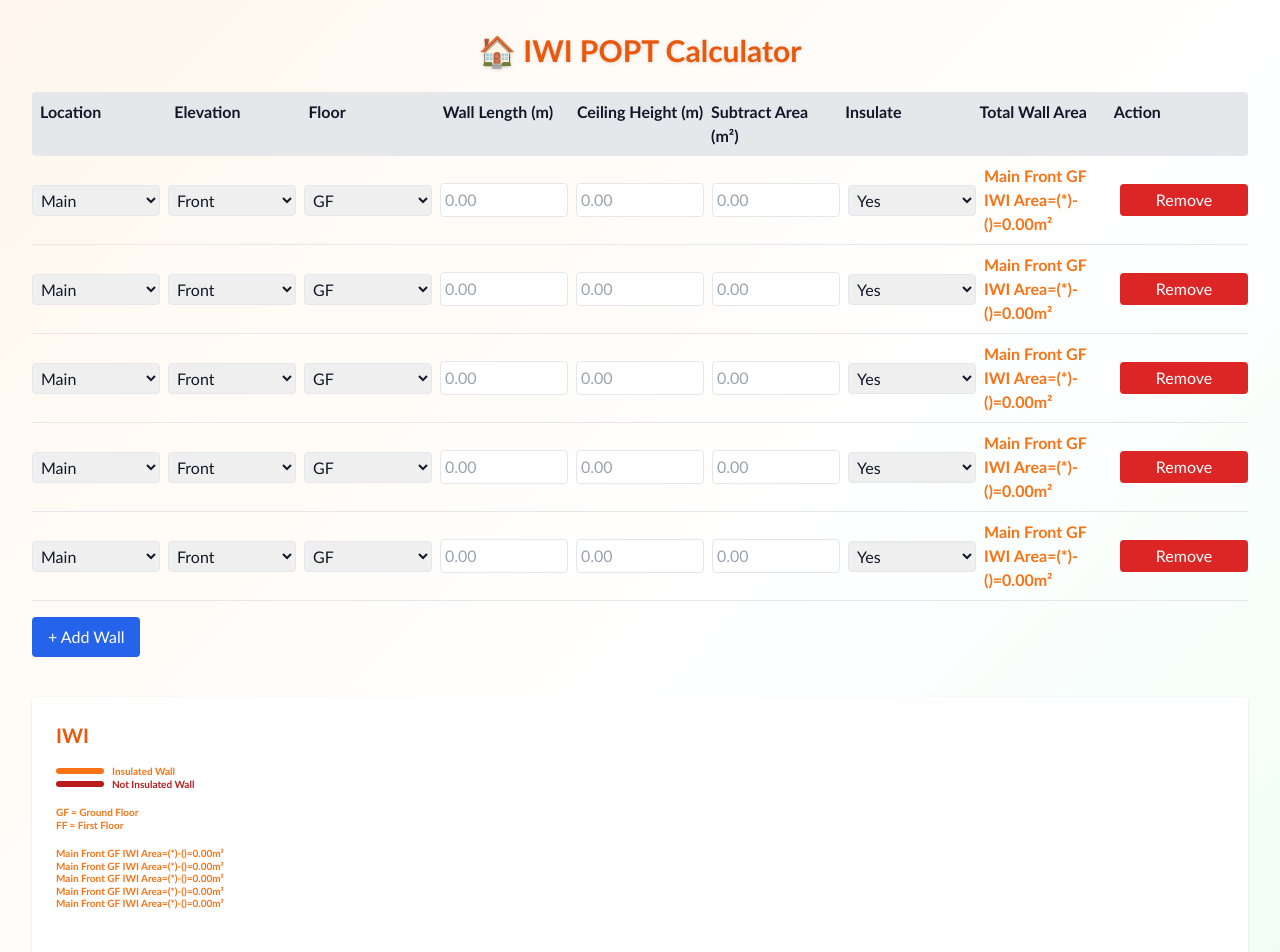
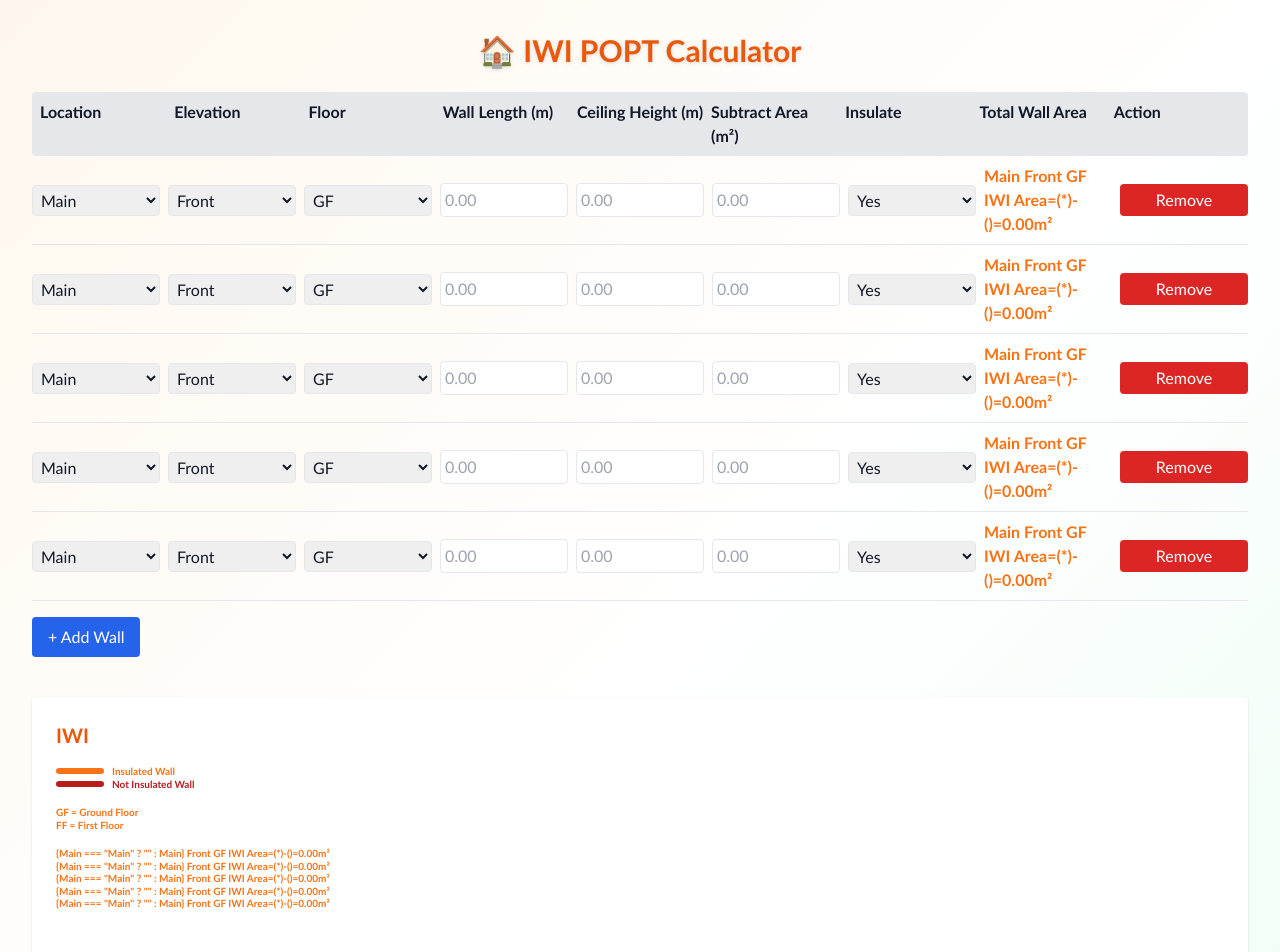
Before and after one commit to HameyDev/popt-calculator, a Next.js app: page / in a window 1280 px wide. Shown: the top 952 px of the page. Built offline with nearby package versions, Linux system fonts and the light colour scheme.

Commit message:
Update page.js

```diff
--- a/src/app/page.js
+++ b/src/app/page.js
@@ -247,7 +247,7 @@ export default function IWICalculator() {
                 : "text-rose-700 font-semibold"
             }`}
           >
-            {`${wall.location} ${wall.elevation} ${wall.floor} IWI Area=(${wall.length}*${wall.height})-(${wall.subtract})=${calculateArea(wall).toFixed(2)}m²`}
+            {`{${wall.location} === "Main" ? "" : ${wall.location}} ${wall.elevation} ${wall.floor} IWI Area=(${wall.length}*${wall.height})-(${wall.subtract})=${calculateArea(wall).toFixed(2)}m²`}
           </p>
         ))}
 
```
